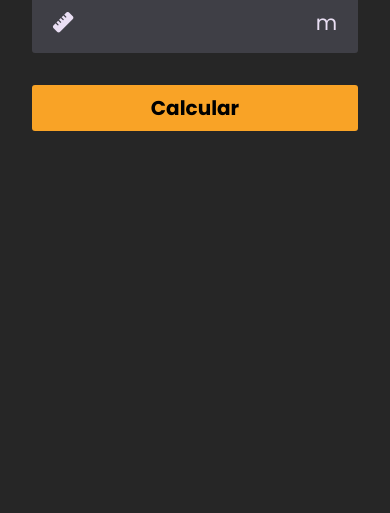
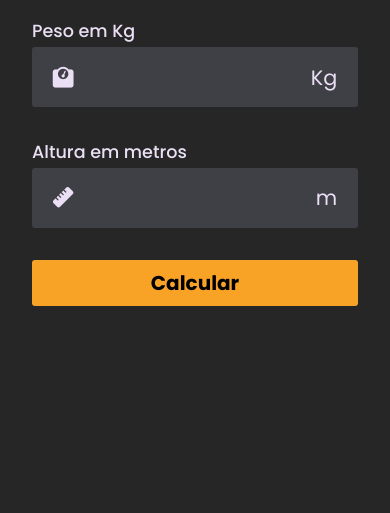
Before and after one commit to Azvedo/BMI-Calculator, a plain HTML site: page index.html in a window 390 px wide. Shown: the part 331-844 px from the top of the page. Drawn offline with Linux system fonts and the light colour scheme.

Commit message:
correção no css

```diff
--- a/assets/css/style.css
+++ b/assets/css/style.css
@@ -184,6 +184,6 @@ body{
         width: 100%;
         height: 100%;
         border-radius: 0;
-        justify-content: centerc;
+        justify-content: center;
     }
 }
```
